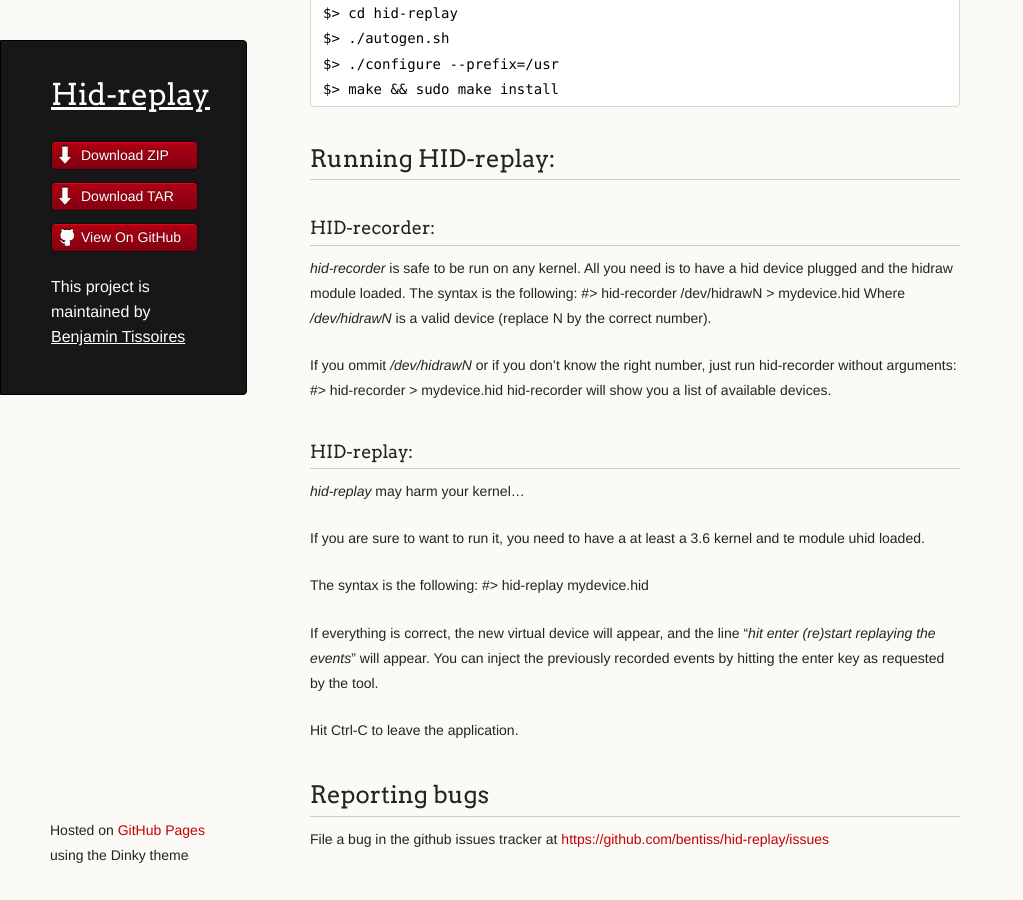
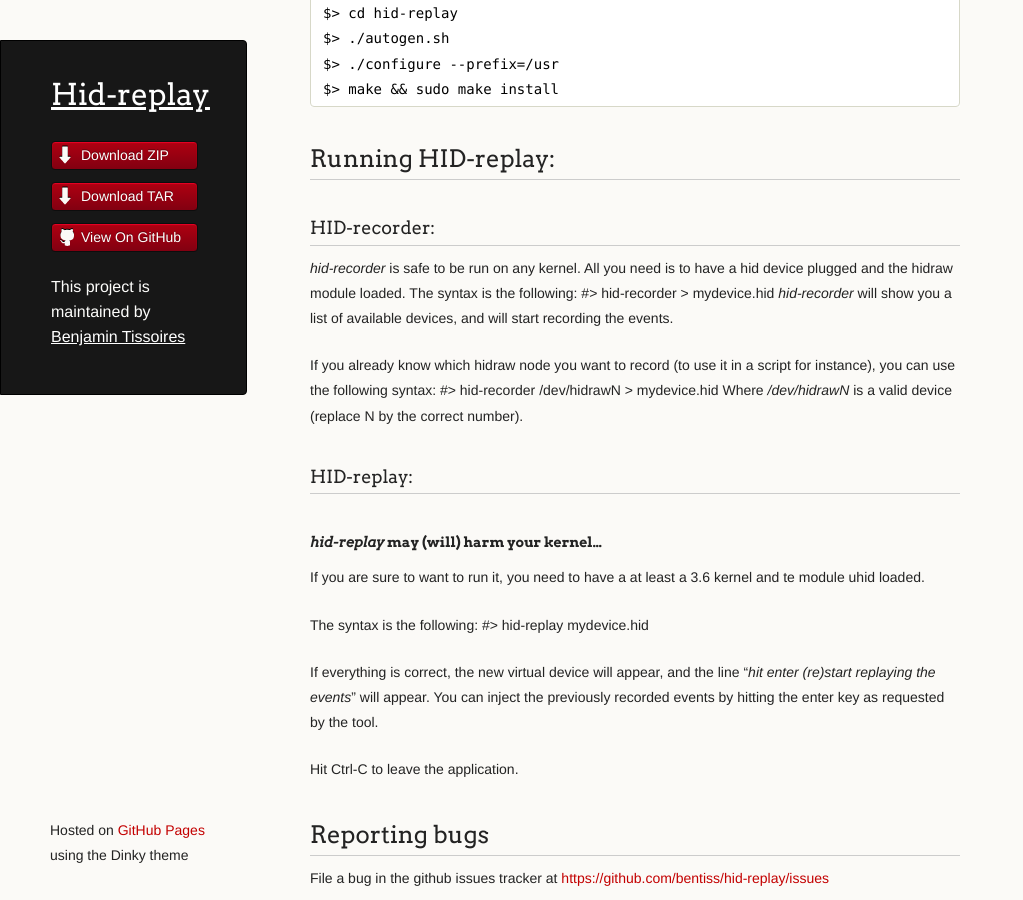
Before and after one commit to bentiss/hid-replay-docs, a Jekyll site: the page built from index.md, in a window 1280 px wide and 900 px high, scrolled down 964 px. Shown: the whole window, without its empty margins (0-1023 px from the left). Built offline with Jekyll 4.4.1, drawn with Linux system fonts in a browser that asks for light colours; Markdown is read by kramdown in place of the engine named in the settings.

Commit message:
Reorder hid-record syntax + emphasize warning of hid-replay

```diff
--- a/index.md
+++ b/index.md
@@ -54,17 +54,18 @@
 *hid-recorder* is safe to be run on any kernel. All you need is to have a
 hid device plugged and the hidraw module loaded. The syntax is the
 following:
+	#> hid-recorder > mydevice.hid
+*hid-recorder* will show you a list of available devices, and will start
+recording the events.
+
+If you already know which hidraw node you want to record (to use it in a
+script for instance), you can use the following syntax:
 	#> hid-recorder /dev/hidrawN > mydevice.hid
 Where */dev/hidrawN* is a valid device (replace N by the correct number).
 
-If you ommit */dev/hidrawN* or if you don't know the right number, just run hid-recorder
-without arguments:
-	#> hid-recorder > mydevice.hid
-hid-recorder will show you a list of available devices.
-
 ### HID-replay:
 
-*hid-replay* may harm your kernel...
+#### *hid-replay* may (will) harm your kernel...
 
 If you are sure to want to run it, you need to have a at least a
 3.6 kernel and te module uhid loaded.
```
